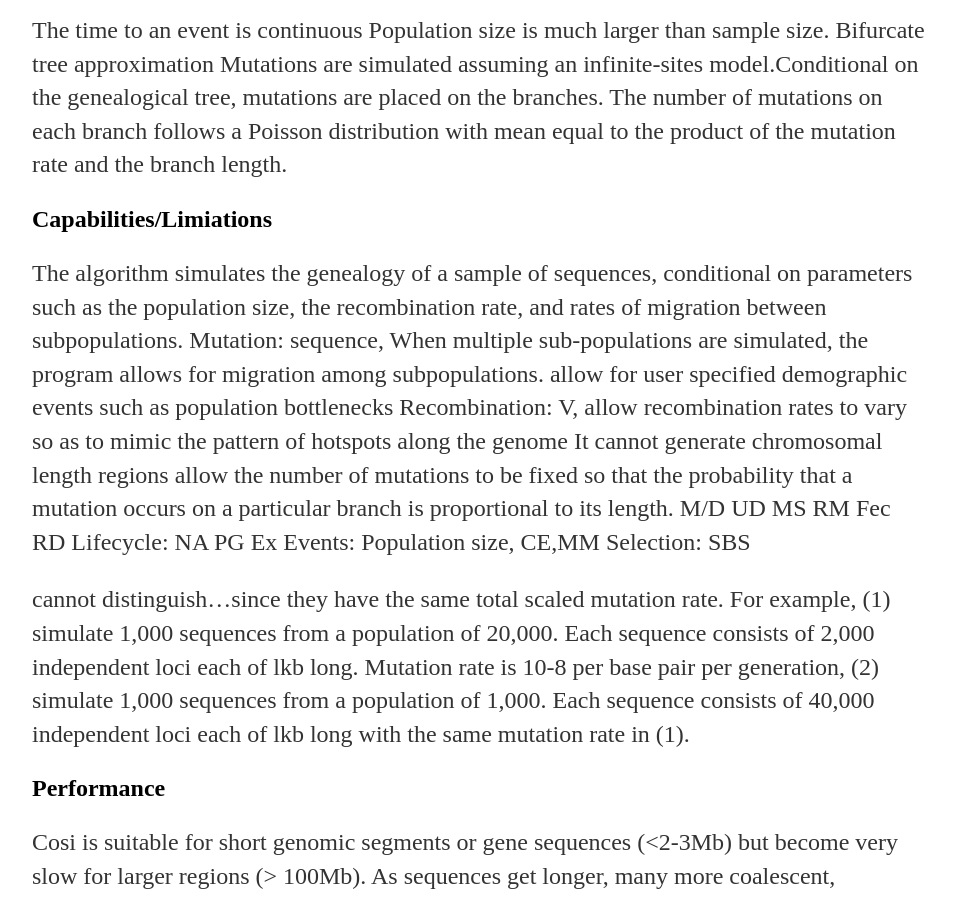
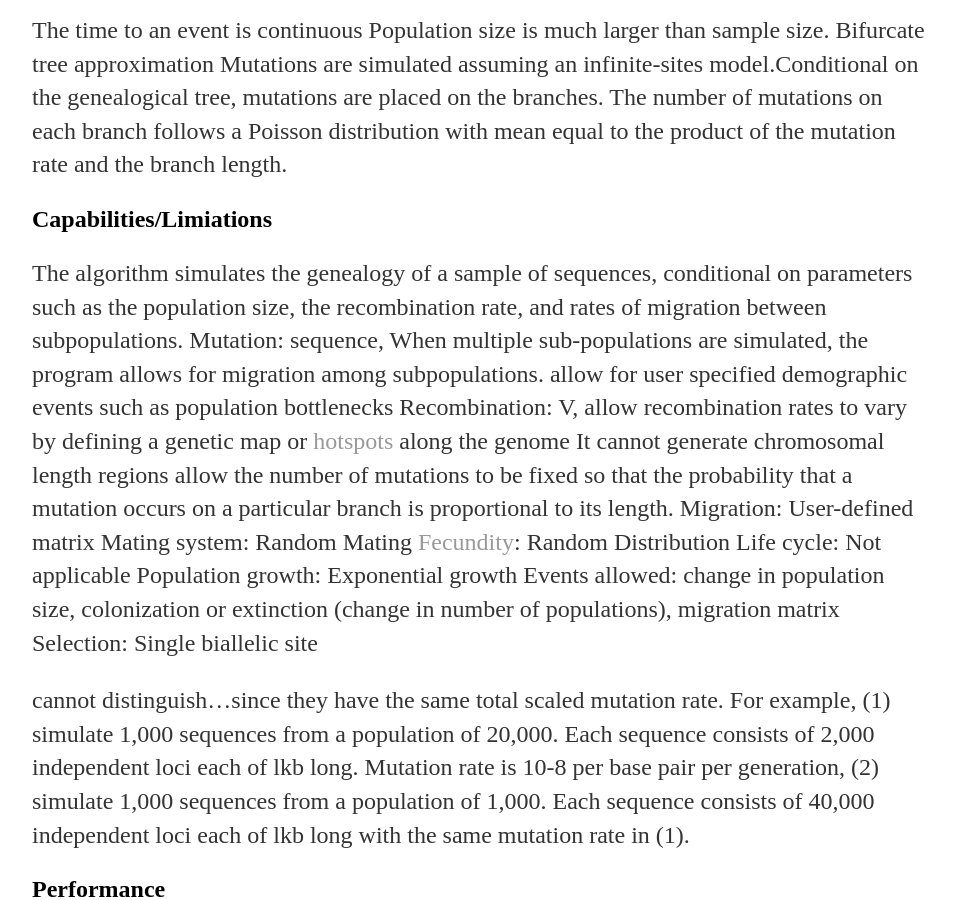
Before and after one commit to lybird300/lybird300.github.io, a Jekyll site: the page built from _posts/2015-04-02-cosi-overview.md, in a window 1280 px wide and 900 px high, scrolled down 719 px. Shown: the whole window, without its empty margins (160-1115 px from the left). Built offline with Jekyll 4.4.1, drawn with Linux system fonts in a browser that asks for light colours.

Commit message:
Update 2015-04-02-cosi-overview.md

```diff
--- a/_posts/2015-04-02-cosi-overview.md
+++ b/_posts/2015-04-02-cosi-overview.md
@@ -17,16 +17,16 @@ Mutations are simulated assuming an infinite-sites model.Conditional on the gene
 The algorithm simulates the genealogy of a sample of sequences, conditional on parameters such as the population size, the recombination rate, and rates of migration between subpopulations.
 Mutation: sequence, When multiple sub-populations are simulated, the program allows for migration among subpopulations.
 allow for user specified demographic events such as population bottlenecks
-Recombination: V, allow recombination rates to vary so as to mimic the pattern of hotspots along the genome
+Recombination: V, allow recombination rates to vary by defining a genetic map or <a href="http://en.wikipedia.org/wiki/Recombination_hotspot">hotspots</a> along the genome
 It cannot generate chromosomal length regions
 allow the number of mutations to be fixed so that the probability that a mutation occurs on a particular branch is proportional to its length.
-M/D UD
-MS RM
-Fec RD
-Lifecycle: NA
-PG Ex
-Events: Population size, CE,MM
-Selection: SBS
+Migration: User-defined matrix
+Mating system: Random Mating
+<a href="http://en.wikipedia.org/wiki/Fecundity">Fecundity</a>: Random Distribution
+Life cycle: Not applicable
+Population growth: Exponential growth
+Events allowed: change in population size, colonization or extinction (change in number of populations), migration matrix
+Selection: Single biallelic site
 
 cannot distinguish...since they have the same total scaled mutation rate. For example, (1) simulate 1,000 sequences from a population of 20,000. Each sequence consists of 2,000 independent loci each of lkb long. Mutation rate is 10-8 per base pair per generation, (2) simulate 1,000 sequences from a population of 1,000. Each sequence consists of 40,000 independent loci each of lkb long with the same mutation rate in (1).
 
```
